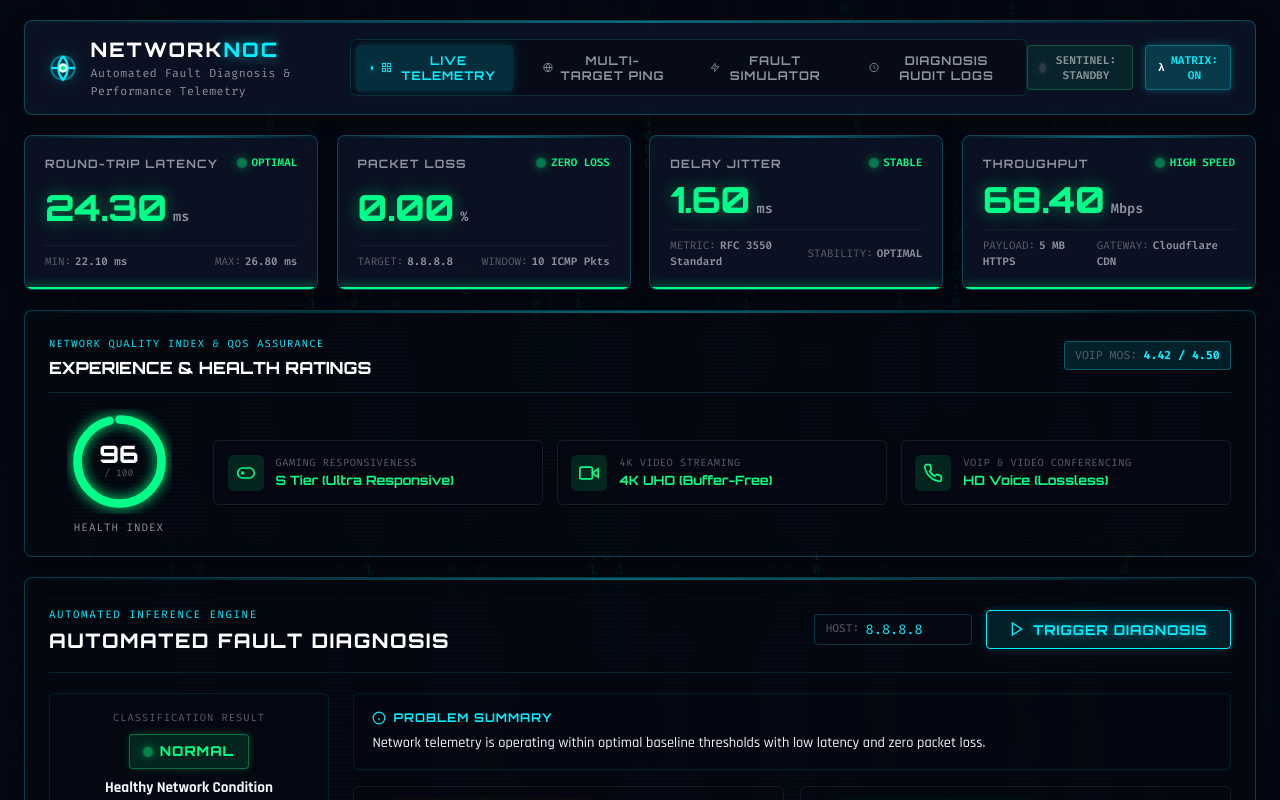
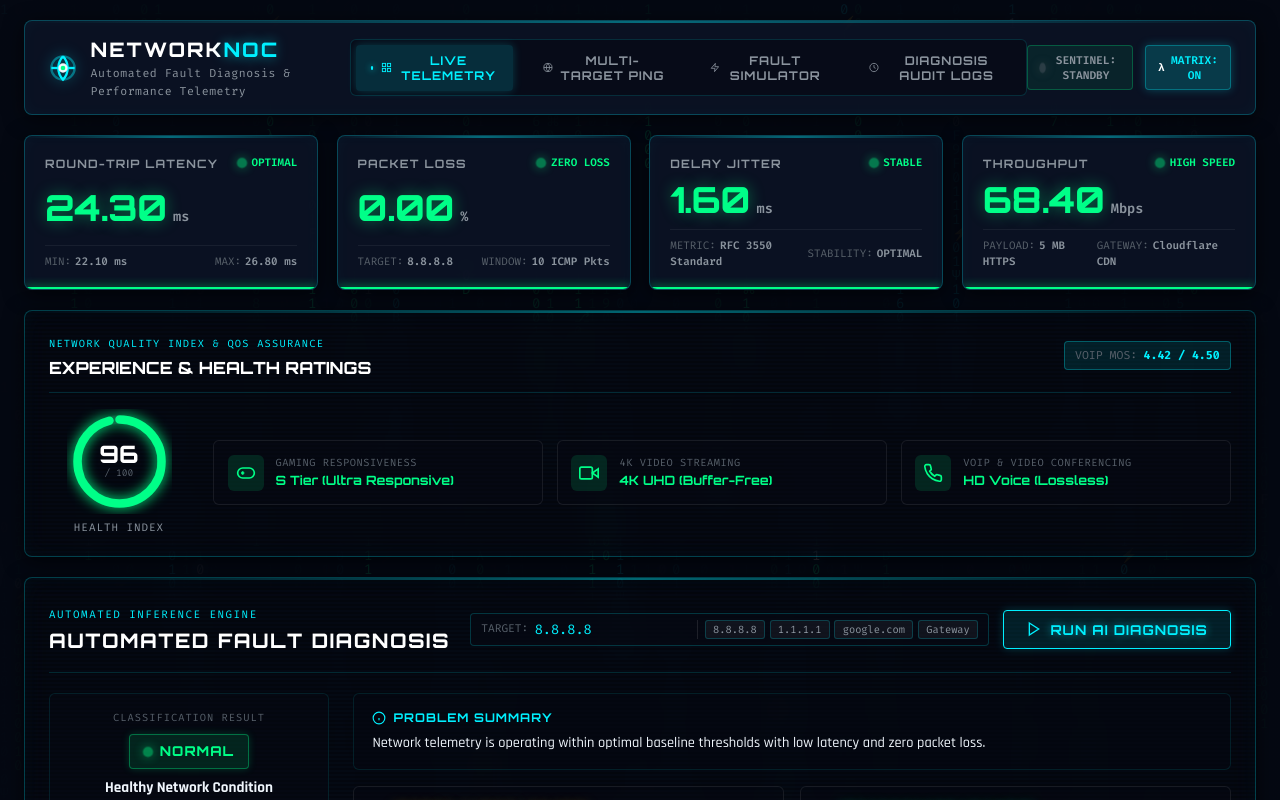
Before and after one commit to Markjasonvarhas/IntelligentNetworkAssistant, a Vue app in the folder frontend/: page / in a window 1280 px wide. Shown: the top 800 px of the page. Built offline with nearby package versions, Linux system fonts and the light colour scheme; no server answers.

Commit message:
Add sub-second real-time streaming probe and dynamic target host selector for any network

```diff
--- a/frontend/src/App.vue
+++ b/frontend/src/App.vue
@@ -25,11 +25,12 @@
           <!-- Network Quality Index & ITU-T MOS Score -->
           <QualityScoreCard :healthScores="latestMetrics.health_scores || defaultHealthScores" />
 
-          <!-- AI Diagnosis Inference Hologram Terminal -->
+          <!-- Automated Diagnosis Inference Hologram Terminal -->
           <DiagnosisPanel
             :diagnosis="latestDiagnosis"
             :scanning="scanning"
             @trigger-scan="runManualScan"
+            @change-host="onHostChanged"
           />
 
           <!-- Granular 10-Packet Sequence Arrival & Jitter Inspection -->
@@ -87,6 +88,7 @@ import HistoryView from './components/HistoryView.vue';
 import {
   fetchSystemStatus,
   fetchTelemetryStream,
+  fetchRealtimeStream,
   triggerLiveDiagnosis
 } from './services/api';
 
@@ -141,6 +143,7 @@ const latestDiagnosis = ref({
 const telemetryStream = ref([]);
 let pollInterval = null;
 let sentinelTimer = null;
+let realtimeStreamTimer = null;
 
 // Simple Web Audio API cyber synth sound
 function playCyberBeep(freq = 880, type = 'sine', duration = 0.08) {
@@ -161,15 +164,47 @@ function playCyberBeep(freq = 880, type = 'sine', duration = 0.08) {
   } catch (e) {}
 }
 
+function onHostChanged(newHost) {
+  latestMetrics.value.host = newHost;
+  streamLiveProbe();
+}
+
+async function streamLiveProbe() {
+  if (scanning.value) return;
+  try {
+    const probe = await fetchRealtimeStream(latestMetrics.value.host);
+    if (probe && probe.latency !== null) {
+      latestMetrics.value.average_latency = probe.latency;
+      latestMetrics.value.minimum_latency = probe.minimum_latency;
+      latestMetrics.value.maximum_latency = probe.maximum_latency;
+      latestMetrics.value.packet_loss = probe.packet_loss;
+      latestMetrics.value.jitter = probe.jitter;
+      if (probe.latency_values && probe.latency_values.length) {
+        latestMetrics.value.latency_values = probe.latency_values;
+      }
+
+      const newPoint = {
+        timestamp: probe.timestamp,
+        latency: probe.latency,
+        packet_loss: probe.packet_loss,
+        jitter: probe.jitter,
+        throughput: latestMetrics.value.throughput
+      };
+      const updated = [...telemetryStream.value, newPoint];
+      if (updated.length > 40) updated.shift();
+      telemetryStream.value = updated;
+    }
+  } catch (e) {}
+}
+
 function toggleSentinel() {
   sentinelEnabled.value = !sentinelEnabled.value;
   if (sentinelEnabled.value) {
     playCyberBeep(1200, 'square', 0.12);
-    // Start 10-second automatic polling loop
     runManualScan(latestMetrics.value.host);
     sentinelTimer = setInterval(() => {
       if (sentinelEnabled.value && !scanning.value) {
-        runManualScan(latestMetrics.value.host, false); // silent speed test for fast cycle
+        runManualScan(latestMetrics.value.host, false);
       }
     }, 10000);
   } else {
@@ -228,15 +263,18 @@ async function runManualScan(host = '8.8.8.8', speed = true) {
 onMounted(() => {
   checkStatus();
   loadTelemetry();
+  // Rapid 1.5s sub-second real-time streaming probe
+  realtimeStreamTimer = setInterval(streamLiveProbe, 1500);
+  // Periodic status refresh
   pollInterval = setInterval(() => {
     checkStatus();
-    loadTelemetry();
   }, 6000);
 });
 
 onUnmounted(() => {
   if (pollInterval) clearInterval(pollInterval);
   if (sentinelTimer) clearInterval(sentinelTimer);
+  if (realtimeStreamTimer) clearInterval(realtimeStreamTimer);
 });
 </script>
 
--- a/frontend/src/components/DiagnosisPanel.vue
+++ b/frontend/src/components/DiagnosisPanel.vue
@@ -8,15 +8,23 @@
 
       <!-- Trigger Scan Controls -->
       <div class="header-actions">
+        <!-- Target Host Quick Selector -->
         <div class="host-selector">
-          <span class="host-label">HOST:</span>
+          <span class="host-label">TARGET:</span>
           <input
             type="text"
             v-model="targetHost"
             class="cyber-input-host"
-            placeholder="8.8.8.8"
+            placeholder="8.8.8.8, google.com, 192.168.1.1"
             :disabled="scanning"
+            @change="$emit('change-host', targetHost)"
           />
+          <div class="quick-presets">
+            <button class="preset-pill" @click="setTarget('8.8.8.8')">8.8.8.8</button>
+            <button class="preset-pill" @click="setTarget('1.1.1.1')">1.1.1.1</button>
+            <button class="preset-pill" @click="setTarget('google.com')">google.com</button>
+            <button class="preset-pill" @click="setTarget('192.168.1.1')">Gateway</button>
+          </div>
         </div>
 
         <button
@@ -28,7 +36,7 @@
             <polygon points="5 3 19 12 5 21 5 3"/>
           </svg>
           <span v-else class="spinner-icon"></span>
-          {{ scanning ? 'ANALYZING NETWORK...' : 'TRIGGER DIAGNOSIS' }}
+          {{ scanning ? 'ANALYZING...' : 'RUN AI DIAGNOSIS' }}
         </button>
       </div>
     </div>
@@ -153,10 +161,15 @@ const props = defineProps({
   }
 });
 
-const emit = defineEmits(['trigger-scan']);
+const emit = defineEmits(['trigger-scan', 'change-host']);
 
 const targetHost = ref('8.8.8.8');
 const circumference = 2 * Math.PI * 42; // ~263.89
+
+function setTarget(host) {
+  targetHost.value = host;
+  emit('change-host', host);
+}
 
 const confidencePercent = computed(() => {
   if (!props.diagnosis.confidence) return '0%';
@@ -233,8 +246,33 @@ function handleTriggerScan() {
   color: var(--cyan);
   font-family: var(--font-mono);
   font-size: 0.85rem;
-  width: 95px;
+  width: 150px;
   outline: none;
+}
+
+.quick-presets {
+  display: flex;
+  gap: 0.3rem;
+  margin-left: 0.4rem;
+  border-left: 1px solid rgba(255, 255, 255, 0.1);
+  padding-left: 0.4rem;
+}
+
+.preset-pill {
+  background: rgba(255, 255, 255, 0.05);
+  border: 1px solid rgba(0, 240, 255, 0.2);
+  color: var(--text-secondary);
+  font-family: var(--font-mono);
+  font-size: 0.65rem;
+  padding: 0.15rem 0.45rem;
+  border-radius: 3px;
+  cursor: pointer;
+  transition: all 0.2s ease;
+}
+.preset-pill:hover {
+  background: rgba(0, 240, 255, 0.2);
+  color: var(--cyan);
+  border-color: var(--cyan);
 }
 
 .spinner-icon {
--- a/frontend/src/services/api.js
+++ b/frontend/src/services/api.js
@@ -9,6 +9,12 @@ export async function fetchSystemStatus() {
 export async function fetchLiveMetrics(host = '8.8.8.8', count = 10, speed = true) {
   const res = await fetch(`${API_BASE}/metrics?host=${encodeURIComponent(host)}&count=${count}&speed=${speed}`);
   if (!res.ok) throw new Error('Failed to fetch metrics');
+  return res.json();
+}
+
+export async function fetchRealtimeStream(host = '8.8.8.8') {
+  const res = await fetch(`${API_BASE}/realtime-stream?host=${encodeURIComponent(host)}`);
+  if (!res.ok) throw new Error('Failed to stream realtime probe');
   return res.json();
 }
 
```
Also changed, not shown: 7 other files (tests, documents, lock files or other folders).
